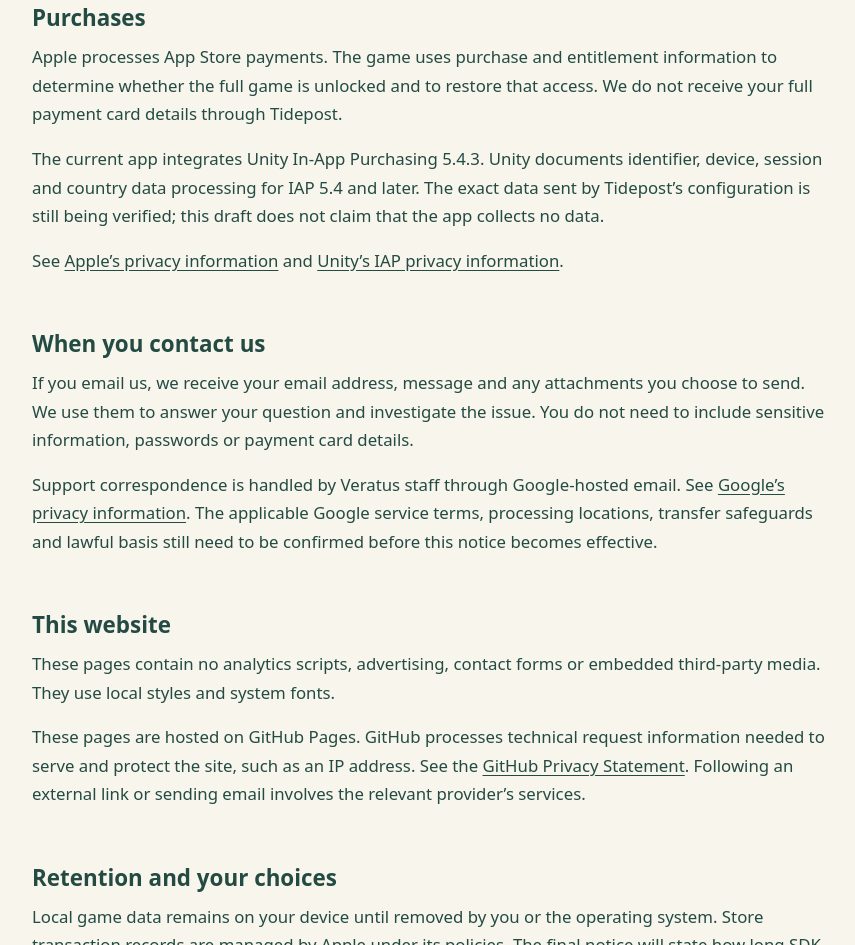
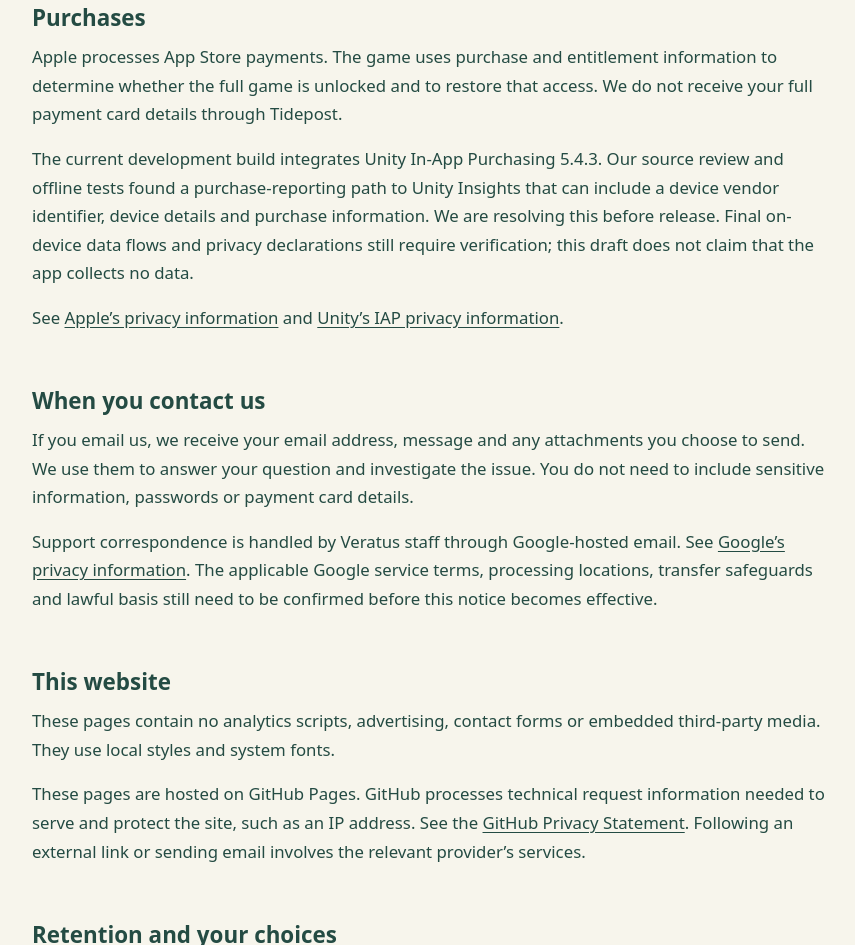
Before and after one commit to veratusgroup/tidepost-website, a plain HTML site: page privacy/index.html in a window 1280 px wide. Shown: the part 934-1879 px from the top of the page, without its empty margins (207-1062 px from the left). Drawn offline with Linux system fonts and the light colour scheme.

Commit message:
Tidepost: update draft with privacy audit findings

```diff
--- a/privacy/index.html
+++ b/privacy/index.html
@@ -5,7 +5,7 @@
 <p class="notice"><strong>Draft for review — not yet effective.</strong> The purchase SDK data flows, email-service terms and retention arrangements must be verified before this policy becomes effective or is used in App Store Connect.</p><p class="date">Draft updated 1 October 2026</p>
 <section><h2>Who we are</h2><p>Tidepost is made by Veratus Games, a brand of Veratus Group Limited. Contact us about this policy at <a href="mailto:sayhello@veratusgames.com?subject=Tidepost%20privacy">sayhello@veratusgames.com</a>.</p><p>This notice covers the Tidepost iPhone and iPad app, these support pages and messages you send us.</p></section>
 <section><h2>Your game progress</h2><p>The game stores stage progress, collected letters, the route in progress and preferences on your device. Tidepost does not require a game account or provide cloud progress sync. Removing the app can remove this local data. Device backups are controlled by your operating system and account settings.</p></section>
-<section><h2>Purchases</h2><p>Apple processes App Store payments. The game uses purchase and entitlement information to determine whether the full game is unlocked and to restore that access. We do not receive your full payment card details through Tidepost.</p><p>The current app integrates Unity In-App Purchasing 5.4.3. Unity documents identifier, device, session and country data processing for IAP 5.4 and later. The exact data sent by Tidepost’s configuration is still being verified; this draft does not claim that the app collects no data.</p><p>See <a href="https://www.apple.com/legal/privacy/">Apple’s privacy information</a> and <a href="https://docs.unity.com/en-us/iap/privacy-and-consent/overview">Unity’s IAP privacy information</a>.</p></section>
+<section><h2>Purchases</h2><p>Apple processes App Store payments. The game uses purchase and entitlement information to determine whether the full game is unlocked and to restore that access. We do not receive your full payment card details through Tidepost.</p><p>The current development build integrates Unity In-App Purchasing 5.4.3. Our source review and offline tests found a purchase-reporting path to Unity Insights that can include a device vendor identifier, device details and purchase information. We are resolving this before release. Final on-device data flows and privacy declarations still require verification; this draft does not claim that the app collects no data.</p><p>See <a href="https://www.apple.com/legal/privacy/">Apple’s privacy information</a> and <a href="https://docs.unity.com/en-us/iap/privacy-and-consent/overview">Unity’s IAP privacy information</a>.</p></section>
 <section><h2>When you contact us</h2><p>If you email us, we receive your email address, message and any attachments you choose to send. We use them to answer your question and investigate the issue. You do not need to include sensitive information, passwords or payment card details.</p><p>Support correspondence is handled by Veratus staff through Google-hosted email. See <a href="https://policies.google.com/privacy">Google’s privacy information</a>. The applicable Google service terms, processing locations, transfer safeguards and lawful basis still need to be confirmed before this notice becomes effective.</p></section>
 <section><h2>This website</h2><p>These pages contain no analytics scripts, advertising, contact forms or embedded third-party media. They use local styles and system fonts.</p><p>These pages are hosted on GitHub Pages. GitHub processes technical request information needed to serve and protect the site, such as an IP address. See the <a href="https://docs.github.com/en/site-policy/privacy-policies/github-general-privacy-statement">GitHub Privacy Statement</a>. Following an external link or sending email involves the relevant provider’s services.</p></section>
 <section><h2>Retention and your choices</h2><p>Local game data remains on your device until removed by you or the operating system. Store transaction records are managed by Apple under its policies. The final notice will state how long SDK-related records are retained and explain any relevant international transfer safeguards.</p><p>Our proposed support-email retention period is for as long as Tidepost remains live in an app store. This proposal still needs a necessity review: the app remaining available does not, by itself, establish a need to keep every resolved support message. The final policy must define when unnecessary records are deleted or anonymised and how records are handled after the app is withdrawn.</p><p>Depending on the law that applies, you may ask for access to, correction of, or deletion of personal information we hold, or request restriction, portability or object to its use. Email <a href="mailto:sayhello@veratusgames.com?subject=Tidepost%20privacy">sayhello@veratusgames.com</a>. We may need to verify your identity to respond.</p><p>You can raise a privacy concern with the <a href="https://ico.org.uk/make-a-complaint/">UK Information Commissioner’s Office</a> or your local data protection authority.</p></section>
```
